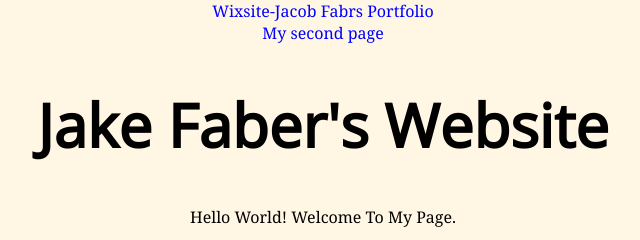
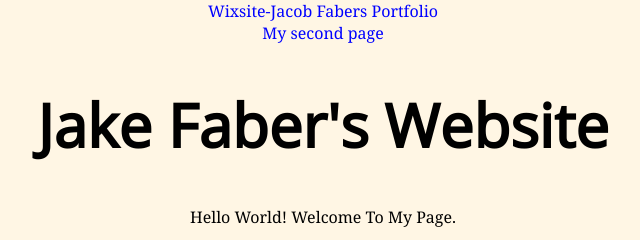
Before and after one commit to J4502-SS21/jake-faber, a plain HTML site: page index.html in a window 1280 px wide. Shown: the top 240 px of the page, 317-957 px from the left. Drawn offline with nearby package versions, Linux system fonts and the light colour scheme.

Commit message:
Spell correction html

```diff
--- a/index.html
+++ b/index.html
@@ -18,7 +18,7 @@
 	<body>
 		<nav>
 			<div> <class="container"/>
-			<div><a href="https://jjfaber4.wixsite.com/website" target="blank_">Wixsite-Jacob Fabrs Portfolio</a></div>
+			<div><a href="https://jjfaber4.wixsite.com/website" target="blank_">Wixsite-Jacob Fabers Portfolio</a></div>
 			<div><a href="second-page.html">My second page</a></div>
 		</div>
 
```
